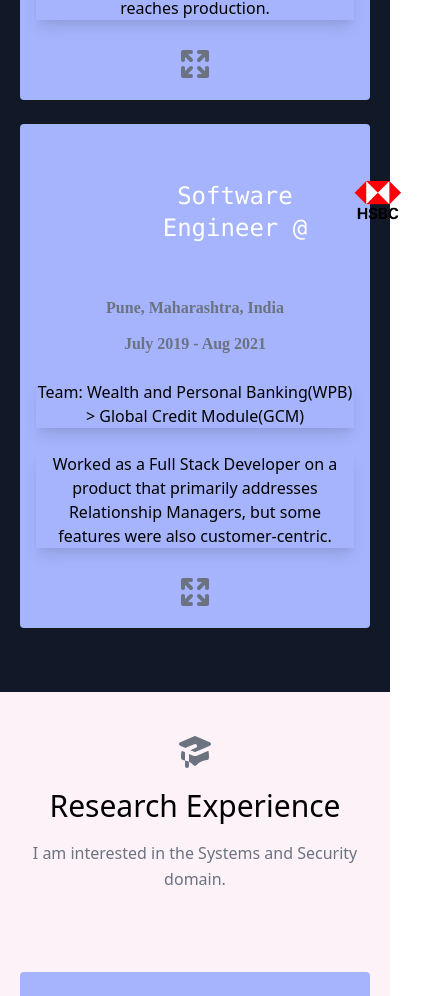
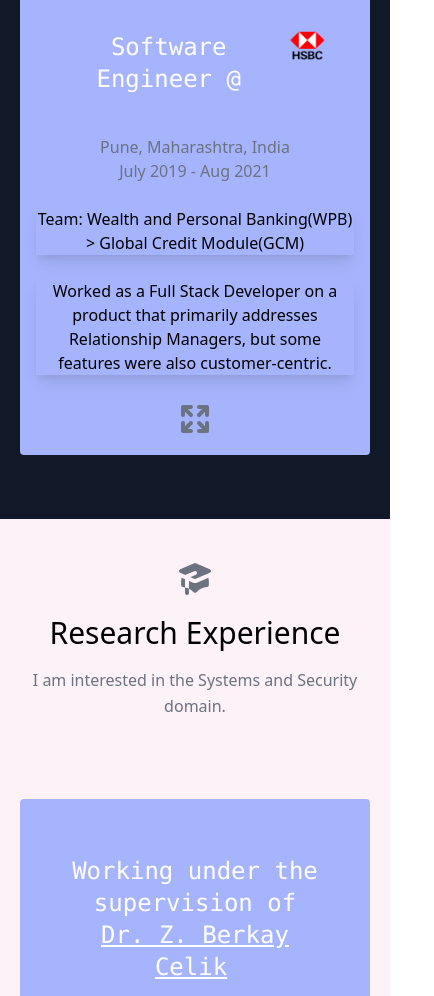
Before and after one commit to chandms/chandms.portfolio, a React (Create React App) app: page / in a window 390 px wide. Shown: the part 1793-2789 px from the top of the page, 434 px wide, since content can reach past the window. Built offline with nearby package versions, Linux system fonts and the light colour scheme.

Commit message:
responsiveness change

```diff
--- a/src/components/CustCard.js
+++ b/src/components/CustCard.js
@@ -1,12 +1,11 @@
 import React from "react";
 
 function CardContent(props) {
-
   return (
-    <div className="shadow-lg shadow-indigo-500/50">
-      <p className="bg-indigo-500 shadow-lg shadow-indigo-500/50">Tech Stack:</p>
+    <div className="shadow-lg shadow-indigo-500/50 flex flex-col flex-wrap ">
+      <p className="bg-indigo-500 shadow-lg shadow-indigo-500/50 text-black">Tech Stack:</p>
       <p className="">{props.tech}</p>
-      <p className="bg-indigo-500 shadow-lg shadow-indigo-500/50">Tools: </p>
+      <p className="bg-indigo-500 shadow-lg shadow-indigo-500/50 text-black">Tools: </p>
       <ul className="list-none">
       {props.tools && props.tools.map(tool => {return (
          <li key={tool} className="italic font-medium mx-auto px-auto">{tool}</li>
@@ -15,7 +14,7 @@ function CardContent(props) {
       </ul>
       <b>{
       props.tasks.length>0 ?
-      <p className="bg-indigo-500 shadow-lg shadow-indigo-500/50">Tasks: </p>
+      <p className="bg-indigo-500 shadow-lg shadow-indigo-500/50 text-black">Tasks: </p>
       :
       <p></p>
         }
@@ -36,10 +35,9 @@ function CardContent(props) {
 export default class CustCard extends React.Component {
 
   render() {
-
     return (
-      <div style={{ width: this.props.width + "px" }}>
-        <div className="styleCard">
+      <div className="max-w-md mx-auto bg-white rounded-xl shadow-md overflow-hidden md:max-w-2xl">
+        <div className="">
           <CardContent
             tech={this.props.tech}
             tasks={this.props.tasks}
@@ -50,11 +48,3 @@ export default class CustCard extends React.Component {
     );
   }
 }
-
-// 2. Defaults /////////////////////////////////////////////
-CustCard.defaultProps = {
-  width: 900,
-  title: "Template - Card Title",
-  location: "Location label",
-  description: "Template description textbox"
-};
--- a/src/components/Education.js
+++ b/src/components/Education.js
@@ -5,8 +5,8 @@ import { OfficeBuildingIcon } from "@heroicons/react/solid";
 export default function Education() {
   return (
     <section id="education" className="text-gray-500 body-font">
-    <div className="container px-5 py-10 mx-auto text-center lg:px-40">
-    <div className="flex flex-col w-full mb-20">
+    <div className="container px-5 py-10 mx-auto text-center ">
+    <div className="flex flex-col w-full mb-20 overflow-hidden">
       <OfficeBuildingIcon className="mx-auto inline-block w-10 mb-4" />
       <h1 className="sm:text-4xl text-3xl font-medium title-font mb-4 text-black">
         Education
@@ -15,9 +15,9 @@ export default function Education() {
         {
             education.map((edu) => {
                 return (
-                <div className="pt-4 pr-16 pb-20 pl-16">
+                <div className="px-auto py-auto mb-4">
                     <h1 className="text-2xl font-bold shadow-lg  ">{edu.school}</h1>
-                    <div className="text-sm font-bold shadow-lg text-green-900" >
+                    <div className="text-sm font-bold shadow-lg text-green-900 justify-center" >
                         <h1>{edu.location}</h1>
                         <h1>{edu.date}</h1>
                     </div>
--- a/src/components/Interests.js
+++ b/src/components/Interests.js
@@ -6,16 +6,16 @@ export default function Interests() {
   return (
     <section id="interests" className="text-gray-500 body-font">
     <div className="container px-5 py-10 mx-auto text-center lg:px-40">
-    <div className="flex flex-col w-full mb-20">
+    <div className="flex flex-col w-full mb-20 overflow-hidden">
       <ThumbUpIcon className="mx-auto inline-block w-10 mb-4" />
-      <h1 className="sm:text-4xl text-3xl font-medium title-font mb-4 text-black">
+      <h1 className="px-auto sm:text-4xl text-3xl font-medium title-font mb-4 text-black">
         Interests
       </h1>
 
         {
             interests.map((interest) => {
                 return (
-                <div className="pt-4 pr-16 pb-20 pl-16">
+                <div className="px-auto py-auto mb-4">
                     <h1 className="text-md font-base shadow-lg  ">{interest}</h1>
                 </div>
 
--- a/src/components/Publication.js
+++ b/src/components/Publication.js
@@ -16,11 +16,7 @@ export default function Publications() {
             publications.map((publication) => {
                 return (
                 <div>
-                    <div className="flex">
-                    <img src={publication.image} style={{width: publication.width +"px", height: publication.height +"px"}}
-                    alt="publication" className="mr-5"/>
                     <a href={publication.link} className=" underline font-bold hover:text-indigo-400 text-white">{publication.title}</a>
-                    </div>
                     <h1 className="text-white">{publication.authors}</h1>
                 </div>
 
--- a/src/components/ResearchExp.js
+++ b/src/components/ResearchExp.js
@@ -6,10 +6,10 @@ import { ArrowsExpandIcon, AcademicCapIcon} from "@heroicons/react/solid";
 
 function OutlineCollapse(props){
   return (
-    <div>
-    <div className="container px-5 py-10 mr-auto mt-auto mb-auto ml-20 text-center lg:px-40">
-      <div className="flex">
-      <h1 className="mr-2 text-white font-mono text-2xl">{props.title}</h1>
+    <div className="flex flex-col flex-wrap">
+    <div className="px-5 py-10 mx-auto text-center lg:px-40">
+      <div>
+      <h1 className="text-white font-mono text-2xl">{props.title}</h1>
       <a href={props.project_doc} className="mr-2 text-white font-mono text-2xl hover:bg-yellow-900 underline">{props.project_name}</a>
       </div>
     </div>
@@ -17,7 +17,7 @@ function OutlineCollapse(props){
     <br></br>
     <a href={props.location2_url} className="text-center mx-auto underline text-black hover:bg-indigo-400">{props.location2}</a>
 
-    <p className="styleCardTitle">{props.date}</p>
+    <p className="text-slate">{props.date}</p>
     <br></br>
     <p className="shadow-lg text-black">{props.description}</p>
     <br></br>
--- a/src/components/SWEexp.js
+++ b/src/components/SWEexp.js
@@ -7,21 +7,21 @@ import { ArrowsExpandIcon} from "@heroicons/react/solid";
 
 function OutlineCollapse(props){
   return (
-    <div>
-    <div className="container px-5 py-10 mr-auto mt-auto mb-auto ml-20 text-center lg:px-40">
-      <div className="flex">
-      <h1 className="mr-2 text-white font-mono text-2xl">{props.title}</h1>
+    <div className="flex flex-col flex-wrap">
+    <div className="px-5 py-10 mx-auto text-center lg:px-40">
+      <div className="flex flex-row justify-around">
+      <h1 className="  text-white font-mono text-2xl">{props.title}</h1>
       <div>
         <img
-          style={{ width: props.width + "px", height: props.height}}
+          className="w-16 md:w-32 lg:w-48"
           src={props.image}
           alt="Logo"
         />
       </div>
       </div>
     </div>
-    <p className="styleCardTitle">{props.location}</p>
-    <p className="styleCardTitle">{props.date}</p>
+    <p className="text-slate">{props.location}</p>
+    <p className="text-slate">{props.date}</p>
     <br></br>
     <p className="shadow-lg text-black">{props.description}</p>
     <br></br>
@@ -34,14 +34,14 @@ function OutlineCollapse(props){
 
 export default function Projects() {
   return (
-    <section id="projects" className="text-gray-500 bg-gray-900 body-font">
+    <section id="projects" className="text-gray-500 bg-gray-900 body-font ">
     <div className="container px-5 py-10 mx-auto text-center lg:px-40">
-    <div className="flex flex-col w-full mb-20">
-      <CodeIcon className="mx-auto inline-block w-10 mb-4" />
-      <h1 className="sm:text-4xl text-3xl font-medium title-font mb-4 text-white">
+    <div className="flex flex-col w-full">
+      <CodeIcon className="mx-auto inline-block w-10" />
+      <h1 className="sm:text-2xl text-3xl font-medium title-font text-white">
         Software Engineering Experience
       </h1>
-        <p className="lg:w-2/3 mx-auto leading-relaxed text-base">
+        <p className="lg:w-2/3 mx-auto leading-relaxed text-base mb-2">
             Following are my past software industry experiences -
         </p>
       </div>
--- a/src/components/Skills.js
+++ b/src/components/Skills.js
@@ -17,7 +17,7 @@ export default function Skills() {
             <div key={skill} className="p-2 sm:w-1/2 w-full">
               <div className="bg-gray-800 rounded flex p-4 h-full items-center">
                 <BadgeCheckIcon className="text-green-400 w-6 h-6 flex-shrink-0 mr-4" />
-                <span className="title-font font-medium text-white">
+                <span className="title-font font-medium text-white ">
                   {skill}
                 </span>
               </div>
--- a/src/data.js
+++ b/src/data.js
@@ -132,7 +132,7 @@ export const education = [
     date: "August 2021 - Current",
     degree: "Master of Science (MS)",
     major: "Computer Science",
-    CGPA: "CGPA: 3.6 / 4.00",
+    CGPA: "CGPA: 3.66 / 4.00",
 
 
   },
--- a/src/index.css
+++ b/src/index.css
@@ -1,39 +1,3 @@
 @tailwind base;
 @tailwind components;
 @tailwind utilities;
-
-.styleCard {
-    border-radius: 8px;
-    box-shadow: 0px 0px 8px #ccc;
-    color: #253b56;
-    margin: 12px 0px;
-  }
-
-  .styleCardContent {
-    padding: 4px 16px 20px 16px;
-  }
-
-  .styleImage {
-    background-color: lightGray;
-    border-radius: 8px 8px 0 0;
-    max-height: 200px;
-    overflow: hidden;
-  }
-
-  .styleCardTitle {
-    font-family: Avenir-Heavy;
-    font-size: 20;
-    font-weight: 600;
-    margin: 12px 0px 0px 0px;
-  }
-
-  .styleLocationLabel {
-    color: #8294aa;
-    font-size: 14;
-    margin: 4px 0;
-  }
-
-  .styleDescription {
-    font-size: 14;
-    margin: 8px 0 0 0;
-  }
```
